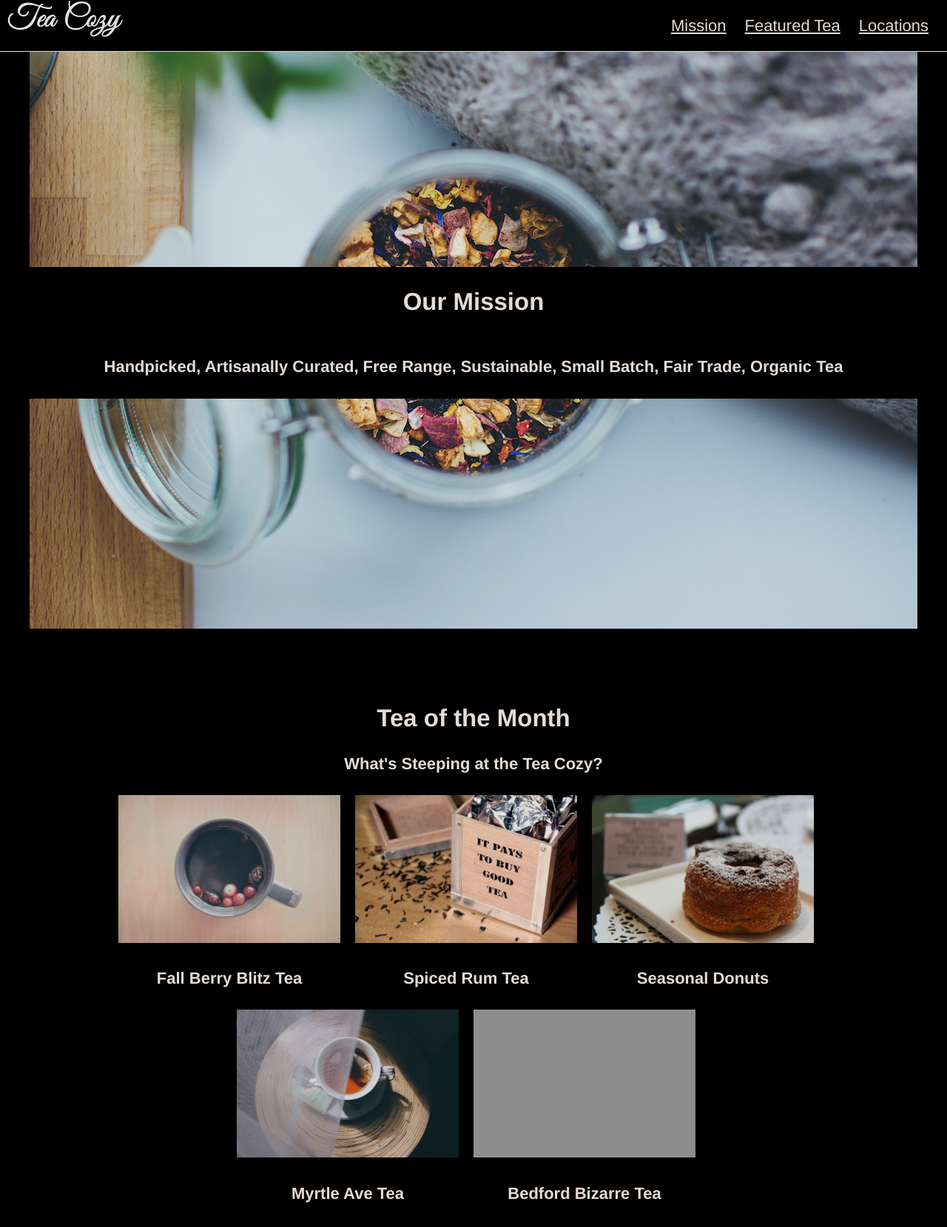
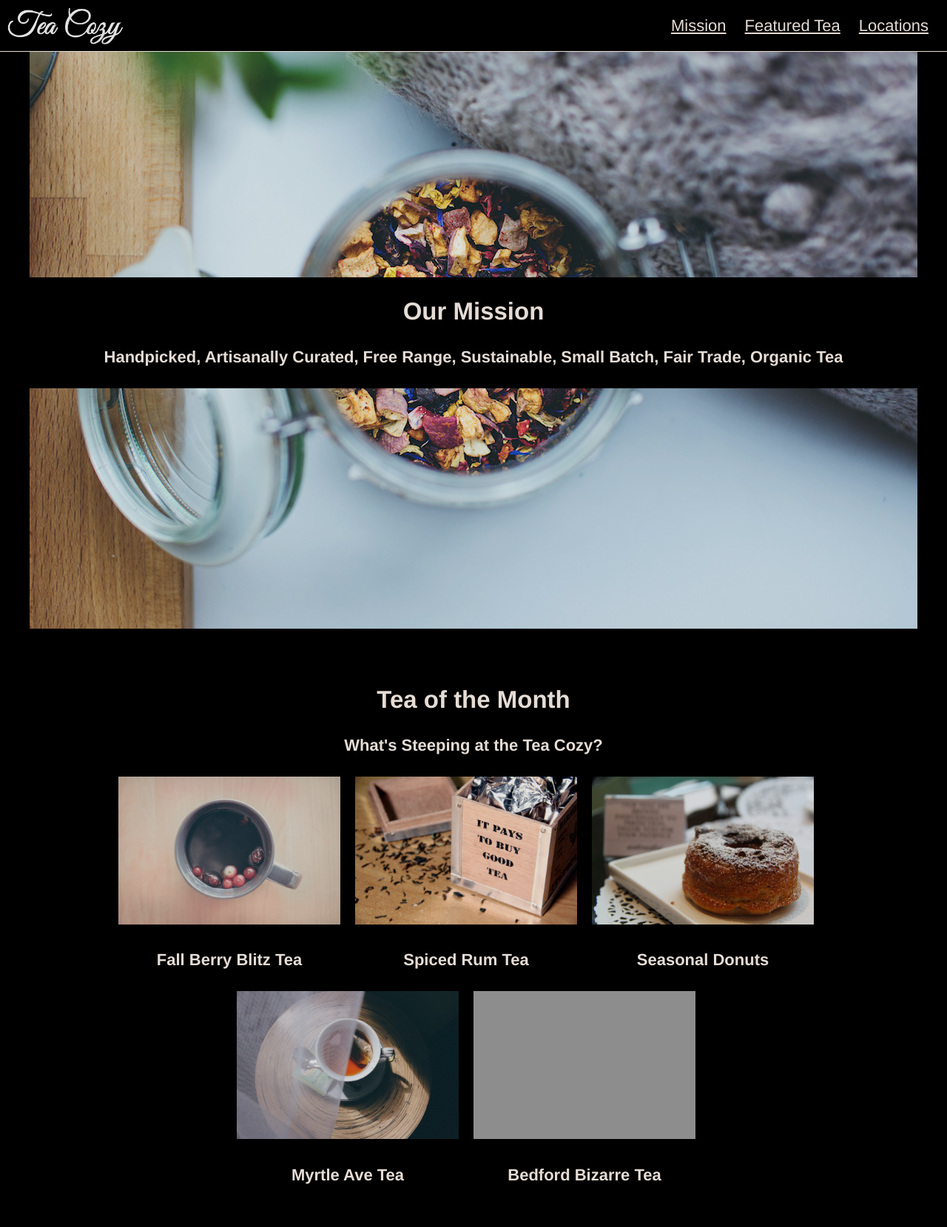
Before and after one commit to SJMetts/teacozy, a plain HTML site: page index.html in a window 1280 px wide. Shown: the top 1659 px of the page at 74% size. Drawn offline with Linux system fonts and the light colour scheme; grey boxes are pictures that could not be loaded.

Commit message:
Added some fine touches to logo, changed some display attributes to block

```diff
--- a/resources/css/style.css
+++ b/resources/css/style.css
@@ -16,14 +16,13 @@ header{
   display:flex;
   flex-direction:row;
   justify-content:space-between;
+  align-items:center;
   position:fixed;
   z-index:5;
   width:100%;
   background-color:black;
 }
 .logo{
-  display:flex;
-  align-content:center;
   height:50px;
   margin-left:10px;
 }
@@ -41,30 +40,26 @@ header{
   flex-direction:column;
   justify-content:center;
   position:relative;
-  margin:100px auto 50px auto;
+  margin:100px auto;
   width:1200px;
   height:700px;
 }
 
 #mission span{
-  display:flex;
-  flex-direction:column;
+  display:block;
   position:absolute;
   width:100%;
-
-  justify-content:center;
   background-color:black;
 }
 .mission-background{
-  display:flex;
+  /*display:flex;*/
   justify-content:center;
   z-index:-1;
 }
 
 #featuredtea{
-  display:flex;
-  flex-direction:column;
-  margin:75px auto 50px auto;
+  display:block;
+  margin:auto;
   width:1000px;
 
 }
@@ -89,7 +84,7 @@ header{
   flex-direction:column;
   width:1200px;
   height:500px;
-  margin: 50px auto 15px auto;
+  margin: auto;
   position:relative;
   align-items:center;
   padding-top:70px;
@@ -101,7 +96,6 @@ header{
 .store-locations{
  	display: inline-flex;
  	flex-direction:row;
- 	/* position:absolute; */
  	align-content:center;
  	margin: auto;
 }
@@ -119,7 +113,6 @@ header{
 .locations-background{
   z-index:-1;
   display:flex;
-  /* margin:70px 0 25px 0; */
   justify-content:center;
   position:absolute;
 }
```
